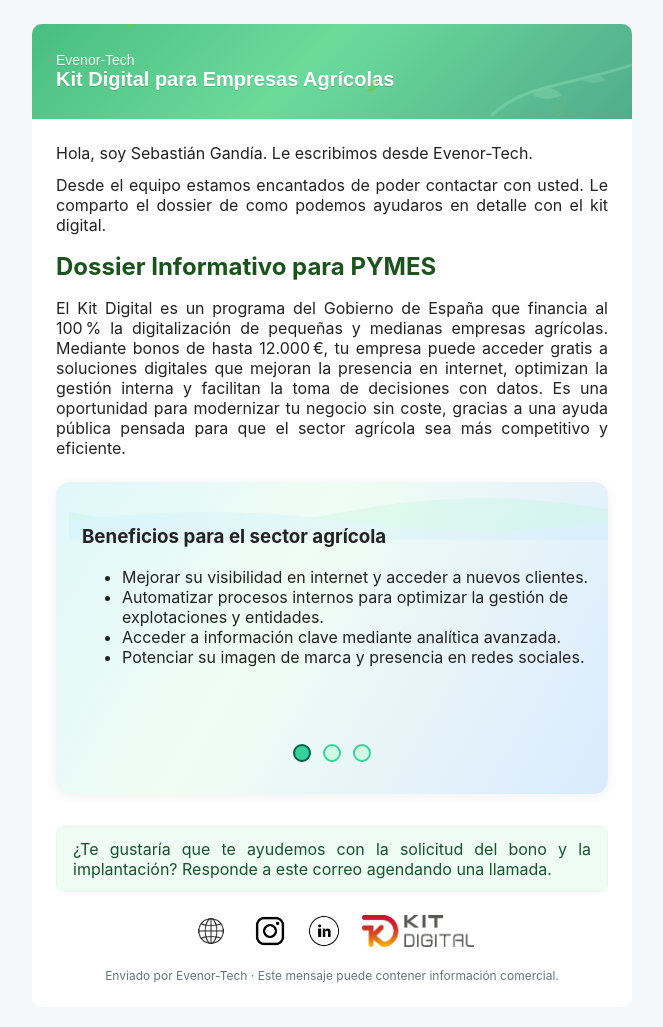
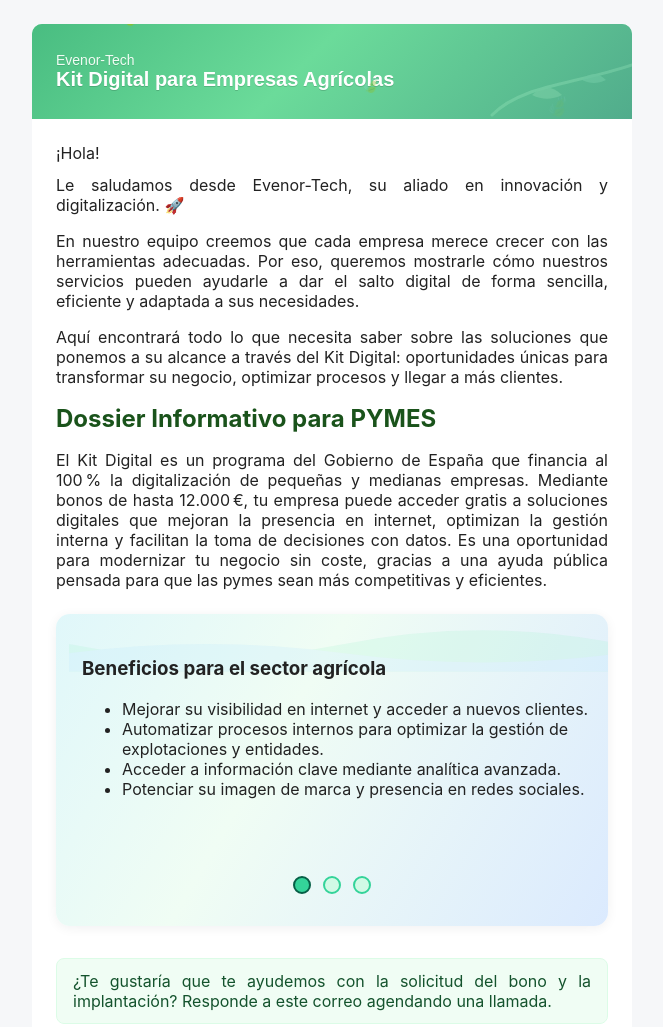
Before and after one commit to SebassG05/Dossier, a website: page src/templates/email.html in a window 1280 px wide. Shown: the top 1027 px of the page, without its empty margins (308-971 px from the left). Drawn offline with Linux system fonts and the light colour scheme.

Commit message:
Commit 10 cambio de texto

```diff
--- a/src/templates/email.html
+++ b/src/templates/email.html
@@ -119,11 +119,13 @@
             </tr>
             <tr>
               <td class="px" style="padding:24px; font-family:Arial, sans-serif; color:#222222;">
-                <p style="margin:0 0 12px; text-align:justify;">Hola, soy Sebastián Gandía. Le escribimos desde Evenor-Tech.</p>
-                <div style="margin:0 0 16px; text-align:justify;"> Desde el equipo estamos encantados de poder contactar con usted. Le comparto el dossier de como podemos ayudaros en detalle con el kit digital.</div>
+                <p style="margin:0 0 12px; text-align:justify;">¡Hola!</p>
+                <div style="margin:0 0 16px; text-align:justify;"> Le saludamos desde Evenor-Tech, su aliado en innovación y digitalización. 🚀</div>
+                <div style="margin:0 0 16px; text-align:justify;"> En nuestro equipo creemos que cada empresa merece crecer con las herramientas adecuadas. Por eso, queremos mostrarle cómo nuestros servicios pueden ayudarle a dar el salto digital de forma sencilla, eficiente y adaptada a sus necesidades.</div>
+                <div style="margin:0 0 16px; text-align:justify;">Aquí encontrará todo lo que necesita saber sobre las soluciones que ponemos a su alcance a través del Kit Digital: oportunidades únicas para transformar su negocio, optimizar procesos y llegar a más clientes.</div>
 
                 <h1 style="margin:0 0 16px; font-size:24px; line-height:1.3; color:#1a531b;">Dossier Informativo para PYMES</h1>
-                <p style="margin:0 0 12px; text-align:justify;">El Kit Digital es un programa del Gobierno de España que financia al 100 % la digitalización de pequeñas y medianas empresas agrícolas. Mediante bonos de hasta 12.000 €, tu empresa puede acceder gratis a soluciones digitales que mejoran la presencia en internet, optimizan la gestión interna y facilitan la toma de decisiones con datos. Es una oportunidad para modernizar tu negocio sin coste, gracias a una ayuda pública pensada para que el sector agrícola sea más competitivo y eficiente.</p>
+                <p style="margin:0 0 12px; text-align:justify;">El Kit Digital es un programa del Gobierno de España que financia al 100 % la digitalización de pequeñas y medianas empresas. Mediante bonos de hasta 12.000 €, tu empresa puede acceder gratis a soluciones digitales que mejoran la presencia en internet, optimizan la gestión interna y facilitan la toma de decisiones con datos. Es una oportunidad para modernizar tu negocio sin coste, gracias a una ayuda pública pensada para que las pymes sean más competitivas y eficientes.</p>
 
                 <!-- Carrusel informativo -->
                 <div class="info-carousel">
```
